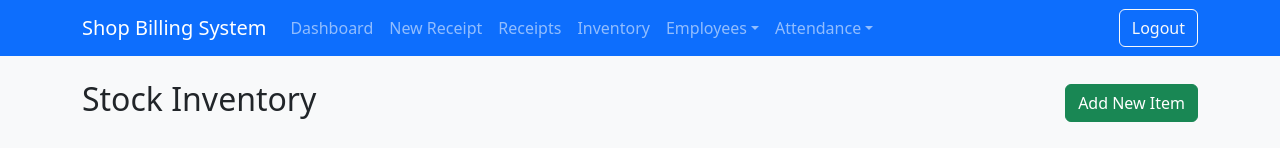
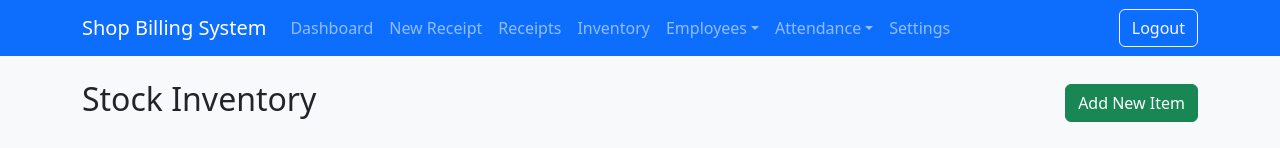
Before and after one commit to sarmadnaeem111/billing-system, a React (Create React App) app: page /stock in a window 1280 px wide. Shown: the top 148 px of the page. Built offline with nearby package versions, Linux system fonts and the light colour scheme; no server answers; the database is empty; sample sign-in values are in the browser's storage.

Commit message:
Update Navbar.js

```diff
--- a/src/components/Navbar.js
+++ b/src/components/Navbar.js
@@ -45,6 +45,9 @@ const MainNavbar = () => {
                   <NavDropdown.Item as={Link} to="/mark-attendance">Mark Attendance</NavDropdown.Item>
                   <NavDropdown.Item as={Link} to="/attendance-report">Attendance Report</NavDropdown.Item>
                 </NavDropdown>
+
+                {/* Settings */}
+                <Nav.Link as={Link} to="/settings">Settings</Nav.Link>
               </>
             )}
           </Nav>
```
